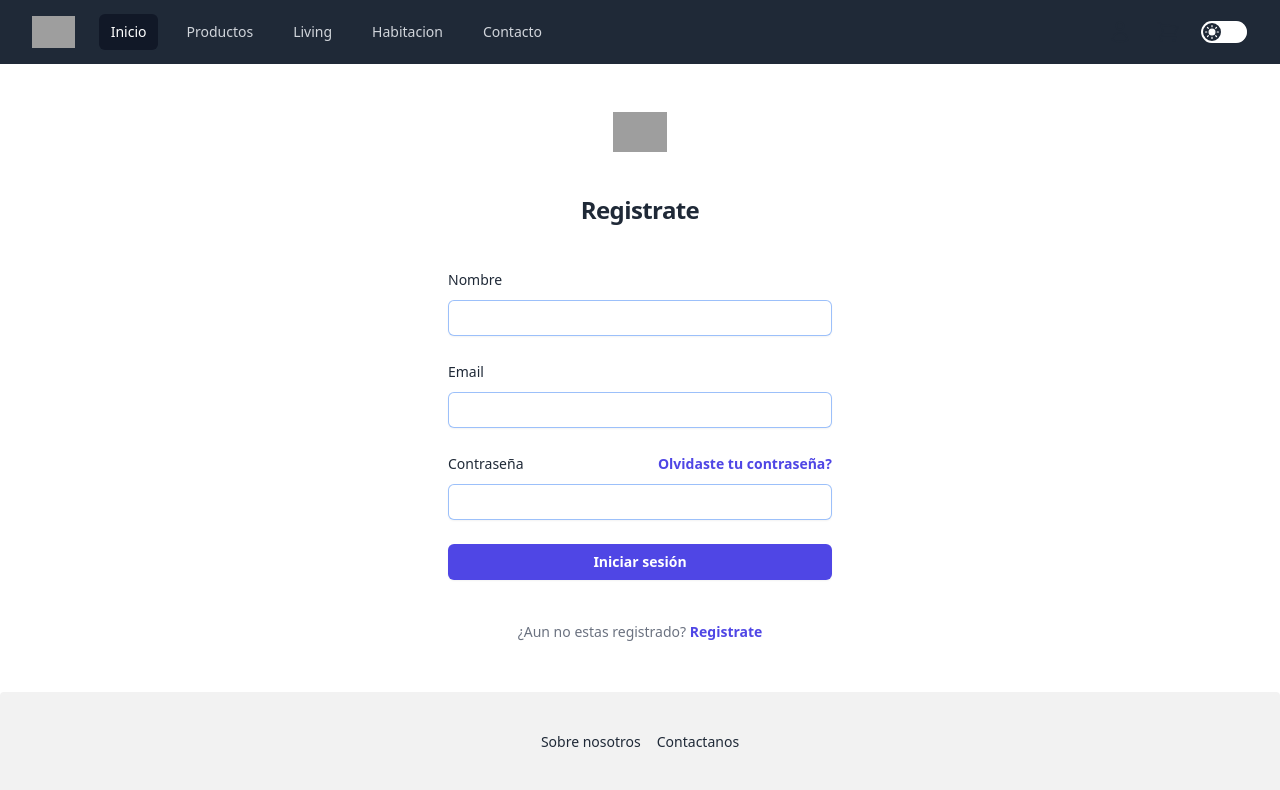
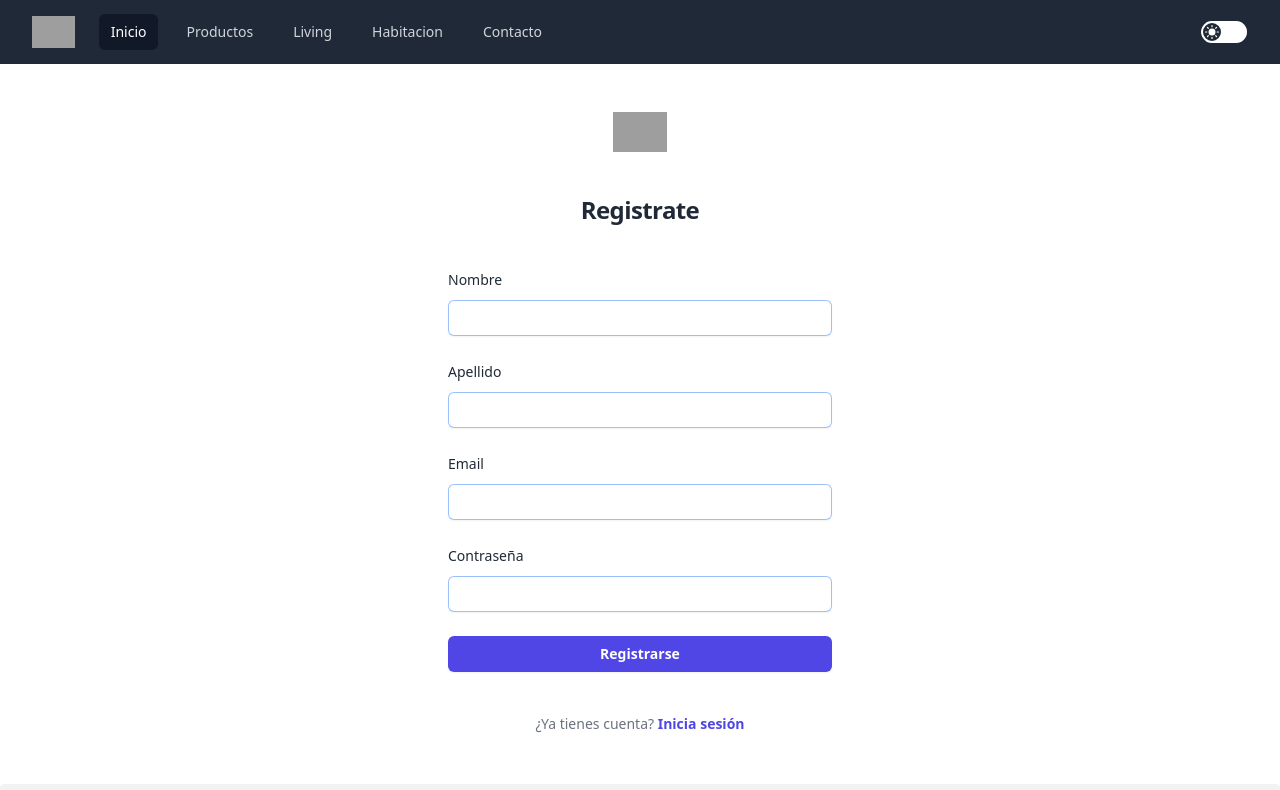
Before and after one commit to gonzalo-cordoba/store-dual-ecommerce, a React (Vite) app: page /registrarse in a window 1280 px wide. Shown: the top 790 px of the page. Built offline with nearby package versions, Linux system fonts and the light colour scheme; grey boxes are pictures that could not be loaded.

Commit message:
build(register): register.jsx
Hice formulario para sección de Registrarse.

```diff
--- a/src/pages/Register.jsx
+++ b/src/pages/Register.jsx
@@ -28,16 +28,33 @@
               </label>
               <div className="mt-2">
                 <input
-                  id="name"
+                  id="text"
                   name="name"
-                  type="name"
-                  autoComplete="name"
+                  type="text"
+                  autoComplete="text"
                   required
-                  className="block w-full rounded-md border-0 py-1.5 text-white-900 shadow-sm ring-1 ring-inset ring-white-300 placeholder:text-white-400 focus:ring-2 focus:ring-inset focus:ring-indigo-600 sm:text-sm sm:leading-6"
+                  className="block w-full rounded-md border-0 py-1.5 text-gray-900 shadow-sm ring-1 ring-inset ring-white-300 placeholder:text-white-400 focus:ring-2 focus:ring-inset focus:ring-indigo-600 sm:text-sm sm:leading-6"
                 />
               </div>
             </div>
-
+            <div>
+              <label
+                htmlFor="email"
+                className="block text-sm font-medium leading-6 text-white-900"
+              >
+                Apellido
+              </label>
+              <div className="mt-2">
+                <input
+                  id="text"
+                  name="name"
+                  type="text"
+                  autoComplete="text"
+                  required
+                  className="block w-full rounded-md border-0 py-1.5 text-gray-900 shadow-sm ring-1 ring-inset ring-white-300 placeholder:text-white-400 focus:ring-2 focus:ring-inset focus:ring-indigo-600 sm:text-sm sm:leading-6"
+                />
+              </div>
+            </div>
             <div>
               <label
                 htmlFor="email"
@@ -65,14 +82,6 @@
                 >
                   Contraseña
                 </label>
-                <div className="text-sm">
-                  <a
-                    href="#"
-                    className="font-semibold text-indigo-600 hover:text-indigo-500"
-                  >
-                    Olvidaste tu contraseña?
-                  </a>
-                </div>
               </div>
               <div className="mt-2">
                 <input
@@ -91,18 +100,18 @@
                 type="submit"
                 className="flex w-full justify-center rounded-md bg-indigo-600 px-3 py-1.5 text-sm font-semibold leading-6 text-white shadow-sm hover:bg-indigo-500 focus-visible:outline focus-visible:outline-2 focus-visible:outline-offset-2 focus-visible:outline-indigo-600"
               >
-                Iniciar sesión
+                Registrarse
               </button>
             </div>
           </form>
 
           <p className="mt-10 text-center text-sm text-gray-500">
-            ¿Aun no estas registrado?{" "}
+            ¿Ya tienes cuenta?{" "}
             <Link
-              to="/registrarse"
+              to="/login"
               className="font-semibold leading-6 text-indigo-600 hover:text-indigo-500"
             >
-              Registrate
+              Inicia sesión
             </Link>
           </p>
         </div>
```
